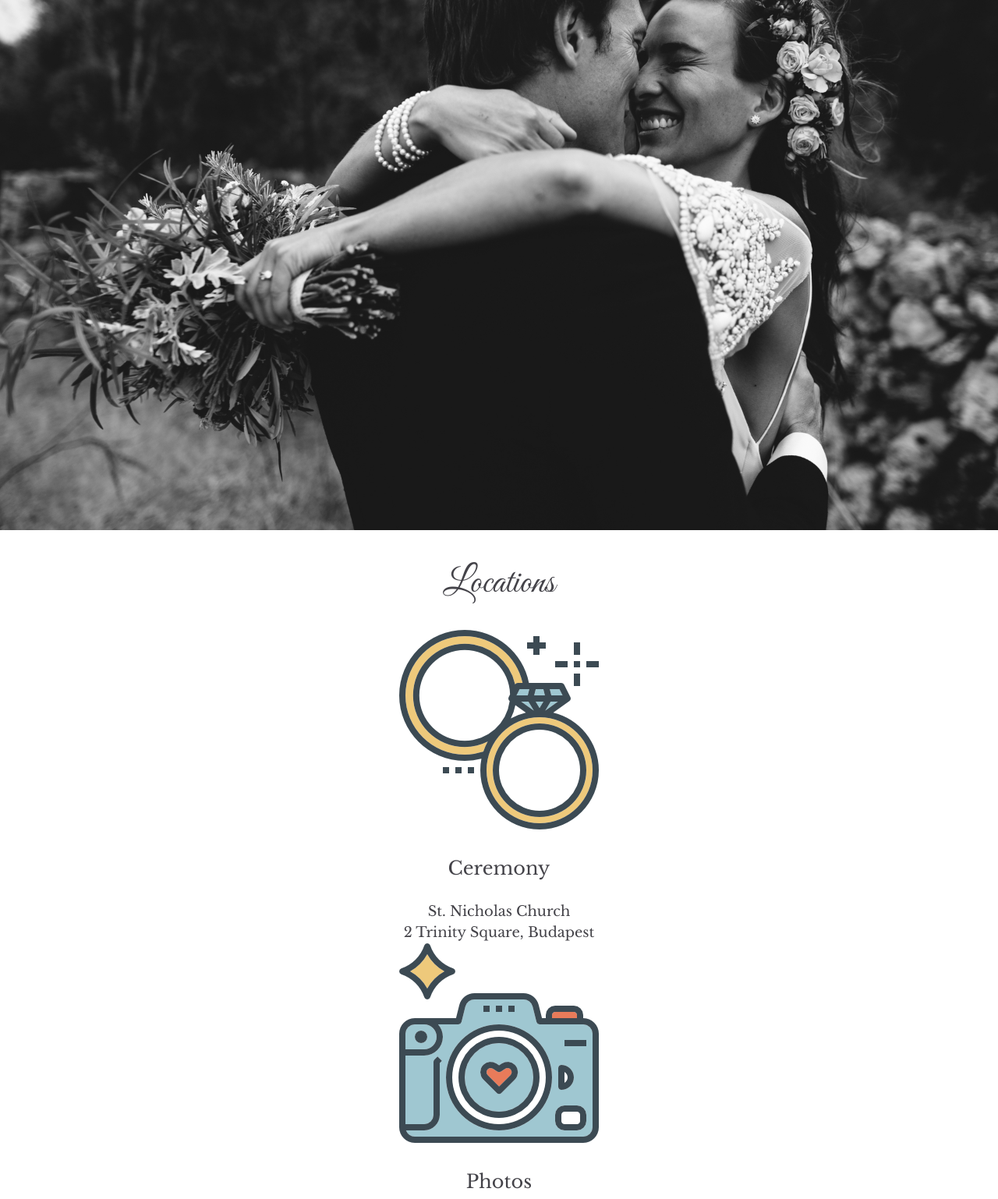
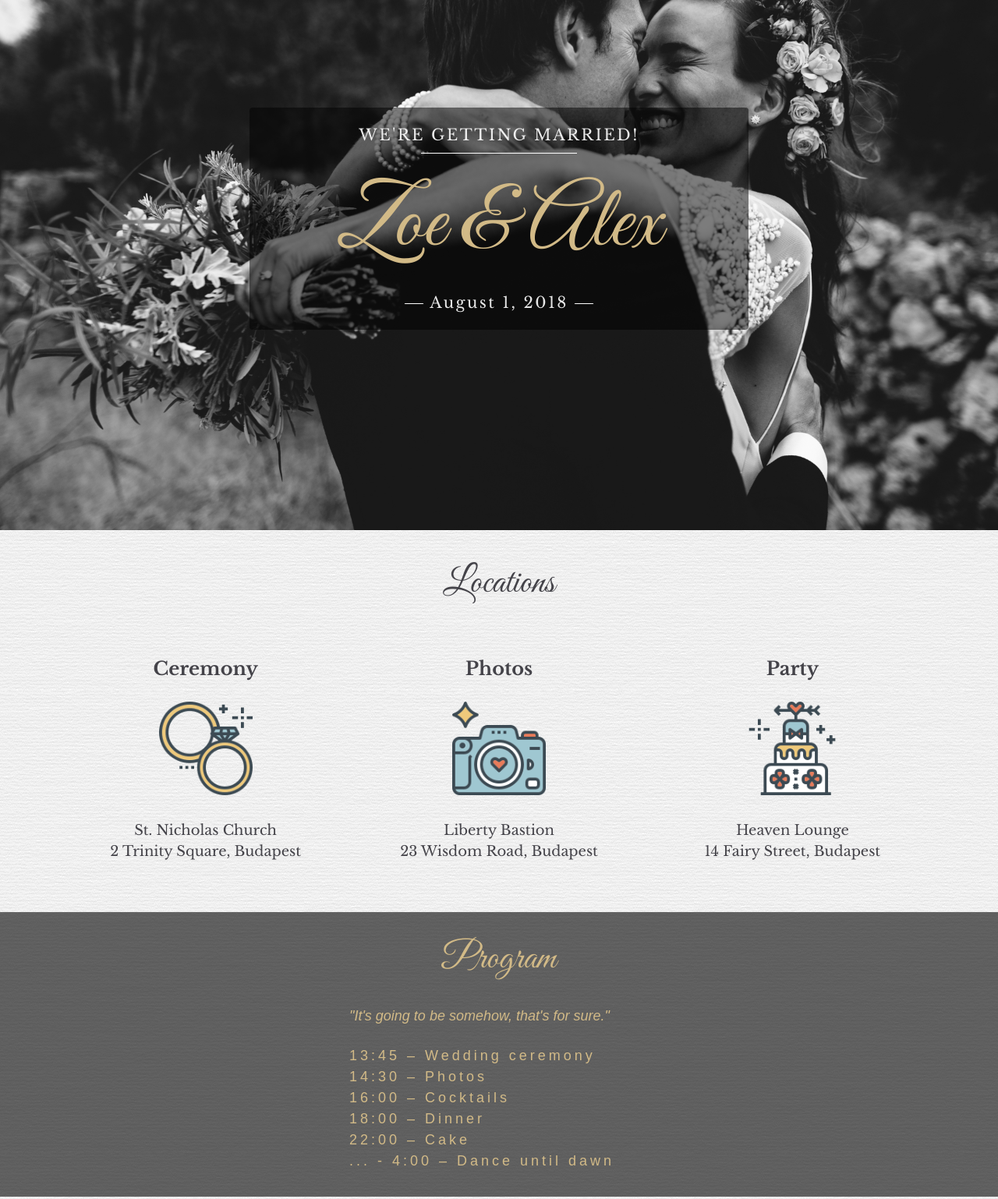
Before and after one commit to norbertandrascsik/Wedding-Page, a plain HTML site: page index.html in a window 1280 px wide. Shown: the part 120-1658 px from the top of the page at 78% size. Drawn offline with nearby package versions, Linux system fonts and the light colour scheme; files that its build step writes are made by us from their sources; files whose address does not match are found by name; a web font is replaced by a local one.

Commit message:
add base file structure

```diff
--- a/index.html
+++ b/index.html
@@ -1,20 +1,19 @@
 <!DOCTYPE html>
-<html lang="en">
+<html>
 <head>
-<link rel="stylesheet" href="main.css" type="text/css">
+	<title>Zoe &amp; Alex</title>
   <meta charset="utf-8">
   <meta name="viewport" content="width=device-width initial-scale=1">
-  <title>Zoe & Alex</title>
   <link rel="shortcut icon" type="image/x-icon" href="images/wedding-landing-favicon.png">
 	<link rel="stylesheet" href="https://cdnjs.cloudflare.com/ajax/libs/meyer-reset/2.0/reset.css">
-	<link rel="stylesheet" type="text/css" href="css/main.css">
+	<link rel="stylesheet" href="main.css" type="text/css">
   <link href="https://fonts.googleapis.com/css?family=Great+Vibes%7CMuli:400,700%7CLibre+Baskerville:300,400,700" rel="stylesheet">
 </head>
 <body>
   <header class="cover">
-  <div class="wrapper">
-    <div class="text">
-      <div class="line">We're getting married!</div>
+      <div class="hero-text-wrapper">
+        <div class="hero-text">
+          <div class="tagline">We're getting married!</div>
           <h1>Zoe &amp; Alex</h1>
           <span class="date">August 1, 2018</span>
         </div>
@@ -23,21 +22,21 @@
   <main>
     <section class="locations">
       <h2>Locations</h2>
-    <div class="short-title">
+      <div class="blurb">
+        <h3>Ceremony</h3>
         <img src="assets/wedding-landing-ceremony.png" alt="Ceremony">
-    <h3>Ceremony</h3>
         <div>St. Nicholas Church</div>
         <div>2 Trinity Square, Budapest</div>
       </div>
-    <div class="short-title">
-      <img src="assets/wedding-landing-photoshoot.png" alt="Potoshoot">
+      <div class="blurb">
         <h3>Photos</h3>
+        <img src="assets/wedding-landing-photoshoot.png" alt="Photoshoot">
         <div>Liberty Bastion</div>
         <div>23 Wisdom Road, Budapest</div>
       </div>
-    <div class="short-title">
-      <img src= "assets/wedding-landing-party.png" alt="Party">
+      <div class="blurb">
         <h3>Party</h3>
+        <img src="assets/wedding-landing-party.png" alt="Party">
         <div>Heaven Lounge</div>
         <div>14 Fairy Street, Budapest</div>
       </div>
@@ -52,7 +51,7 @@
           <li>16:00 – Cocktails</li>
           <li>18:00 – Dinner</li>
           <li>22:00 – Cake</li>
-          <li>... - 4:00 – Dance until dawn</li>
+          <li>... - 4:00 – Dance until dawn</li>
         </ul>
       </div>
     </section>
@@ -64,7 +63,7 @@
     </section>
     <section class="faq">
       <h2>Questions &amp; Answers</h2>
-        <div class="questions">
+        <div class="question-group">
           <h3>Travel and accomodations</h3>
             <p class="question">Will there be some kind of organized transfer?</p>
             <p class="answer">No, we'll just meet at the church at 13:15.</p>
@@ -73,7 +72,7 @@
             <p class="question">How can I get home at night?</p>
             <p class="answer">The 916 bus is in service all night at the castle and it hits every major traffic hub in the city.</p>
         </div>
-      <div class="questions">
+        <div class="question-group">
           <h3>Food and festivities</h3>
             <p class="question">I'd like to do some kind of surprise for you guys at the party. To whom should I talk about this?</p>
             <p class="answer">Discuss it with Abigail Smith. Just drop her an email at <a href="mailto:abigail@awesomemail.com">abigail@awesomemail.com</a>.</p>
@@ -82,15 +81,14 @@
             <p class="question">I would like some kind of special food (gluten-free, lactose-free, vegan etc.)</p>
             <p class="answer">Drop us a line <a href="mailto:zoeandalex@awesomemail.com">here</a> and we'll find a way.</p>
         </div>
-        <div class="questions">
+        <div class="question-group">
           <h3>Other small stuff</h3>
             <p class="question">I have a problem / question on the wedding day. With whom can I speak?</p>
             <p class="answer">Jared Wright on this number: <a href="tel:+36300000000">+36 30 000 0000</a>.</p>
             <p class="question">Can we bring kids?</p>
             <p class="answer">Sure! We planned a whole toy / sweets corner for them.</p>
             <p class="question">How do you feel about dogs? Can I bring mine?</p>
-            <p class="answer">We love dogs and you can absolutely bring yours. The Heaven Lounge is a dog-friendly place.</p>
-        </div>
+            <p class="answer">We love dogs and you can absolutely bring yours. The Heaven Lounge is a dog-friendly place.</p>        </div>
     </section>
     <section class="contact">
       <h2>Contact</h2>
--- a/main.css
+++ b/main.css
@@ -5,12 +5,11 @@
 }
 
 body {
-  background: url(assets/wedding-landing-background.png) repeat center;
+  background: url('assets/wedding-landing-background.png') repeat center;
   font-family: 'Libre Baskerville', serif;
   font-size: 1.125rem;
   line-height: 1.5;
   color: #444349;
-  text-align: center;
 }
 
 h1, h2 {
@@ -62,3 +61,248 @@ img {
   height: 100vh;
   width: 100vw;
 }
+
+@media (min-width: 768px) {
+
+  .cover {
+    background: url('assets/wedding-landing-cover.jpg') no-repeat center/cover;
+  }
+}
+
+.hero-text-wrapper {
+  display: table-cell;
+  vertical-align: middle;
+}
+
+.hero-text {
+  margin: 0 auto;
+  color: hsla(0,0%,100%,.9);
+  background: hsla(100,0%,0%,.5);
+  padding: .625rem;
+}
+
+.hero-text h1 {
+  margin-bottom: 0;
+  font-size: 3.15rem;
+  color: #d2ba87;
+}
+
+@media (min-width: 768px) {
+
+  .hero-text {
+    padding: 1.25rem;
+    border-radius: 4px;
+    width: 50%;
+  }
+
+  .hero-text h1 {
+    font-size: 7rem;
+  }
+}
+
+.tagline {
+  font-size: 1.25rem;
+  letter-spacing: .15rem;
+}
+
+@media (min-width: 768px) {
+
+  .tagline {
+    text-transform: uppercase;
+  }
+}
+
+.tagline::after {
+  display: block;
+  content: "";
+  background-color: #fff;
+  height: 1px;
+  margin: .5rem auto;
+  width: 12.515625rem;
+}
+
+.date {
+  font-size: 1.25rem;
+  letter-spacing: .15rem;
+  vertical-align: middle;
+}
+
+.date::before,
+.date::after {
+  display: inline-block;
+  content: "";
+  background-color: #fff;
+  height: 1px;
+  width: 1.5rem;
+  vertical-align: middle;
+  margin: 0.5rem;
+  }
+
+/*=== LOCATIONS STYLES ===*/
+
+.blurb img {
+  height: 7.5rem;
+}
+
+.blurb h3 {
+  font-weight: 700;
+}
+
+.blurb di {
+  font-family: 'Muli', sans-serif;
+}
+
+.blurb::after {
+  display: block;
+  height: .1875rem;
+  width: 25vw;
+  margin: 1.5rem auto;
+  content: "";
+  background-color: #444349;
+}
+
+@media (min-width: 768px) {
+
+.blurb {
+    display: inline-block;
+    width: 30%;
+    padding: 1.5rem;
+    margin: .5rem;
+  }
+
+ .blurb::after {
+    display: none;
+  }
+}
+
+/*=== PROGRAM STYLES ===*/
+
+.program {
+  text-align: left;
+  background: hsla(100,0%,0%,.6);
+  color: #d2ba87;
+  font-family: 'Muli', sans-serif;
+  width: 100%;
+}
+
+.program h2 {
+  font-family: 'Great Vibes', cursive;
+  margin-top: 1rem;
+  text-align: center;
+}
+
+.program p {
+  font-style: italic;
+}
+
+.program ul {
+  letter-spacing: 0.25rem;
+}
+
+@media (min-width: 768px) {
+
+  .program-wrapper {
+    width: 30vw;
+    margin: 0 auto;
+  }
+}
+
+/*=== GIFTS STYLES ===*/
+
+.gifts img {
+  height: 7.5rem;
+}
+
+.gifts p:last-child {
+  margin-bottom: 0;
+}
+
+/*=== FAQ STYLES ===*/
+
+
+.faq {
+  text-align: center;
+  width: 100%;
+  color: #d2ba87;
+  background: hsla(100,0%,0%,.6);;
+}
+
+.faq h2 {
+  margin-top: 1rem;
+}
+
+.faq p {
+  font-family: 'Muli', sans-serif;
+  text-align: left;
+}
+
+.question-group::after {
+  margin: 1.5rem auto;
+  width: 50vw;
+  display: block;
+  content: "";
+  height: .1875rem;
+  background-color: #d2ba87;
+}
+
+@media (min-width: 768px) {
+
+ .question-group {
+    display: inline-block;
+    width: 30%;
+    vertical-align: top;
+    padding: 1.5rem;
+    margin: .5rem;
+  }
+
+.question-group::after {
+    display: none;
+  }
+
+.question-group h3 {
+    text-align: left;
+  }
+}
+
+.question {
+  font-weight: 700;
+  margin-bottom: .5rem;
+}
+
+.answer {
+  margin-bottom: 1.5rem;
+}
+
+/*=== FOOTER STYLES ===*/
+
+footer {
+  height: 10vh;
+  width: 100%;
+  background-color: #606060;
+  color: #fff;
+  font-family: 'Muli', sans-serif;
+  display: table;
+  text-align: center;
+  font-size: .875rem;
+}
+
+.footer-wrapper {
+  display: table-cell;
+  vertical-align: middle;
+  padding: .5rem 1rem;
+}
+
+footer p {
+  margin-bottom: 0;
+}
+
+footer small {
+  line-height: 1.5;
+}
+
+@media (min-width: 768px) {
+
+  footer {
+    min-height: 7vh;
+  }
+}
```
Lines whose indentation alone changed are shown as unchanged.
